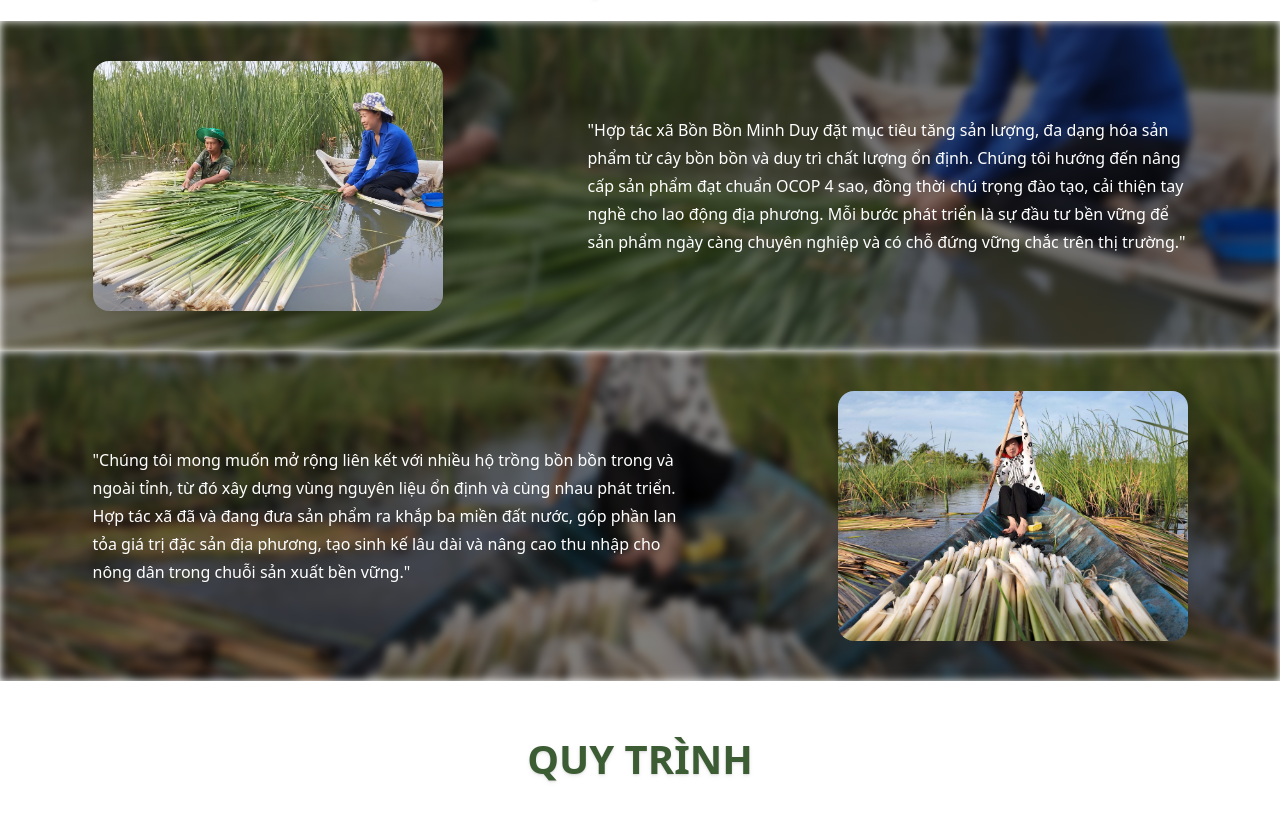
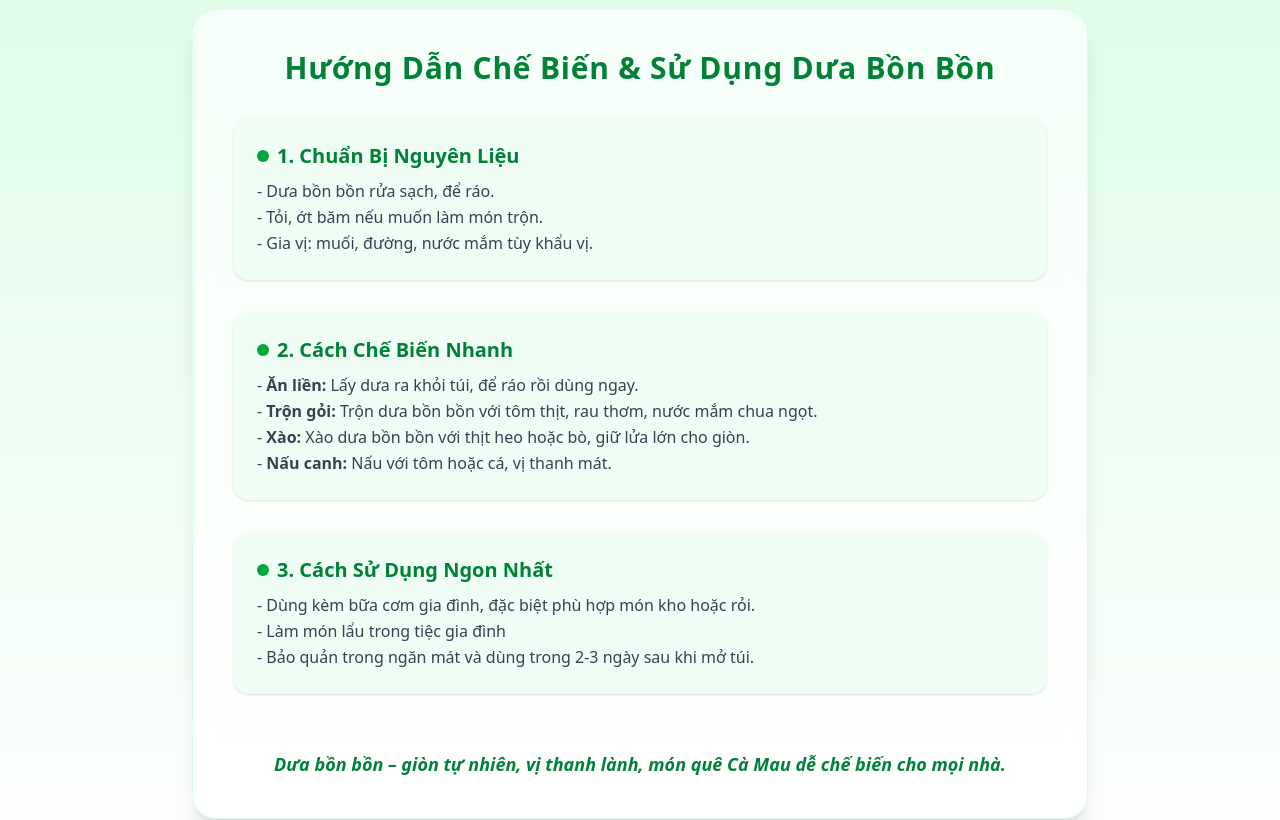
Before and after one commit to MinhWorker/bb-minh-duy, a Next.js app: page / in a window 1280 px wide. Shown: the part 1791-2611 px from the top of the page. Built offline with nearby package versions, Linux system fonts and the light colour scheme; no server answers; the database is empty; a web font is replaced by a local one.

Commit message:
New Cook Guide Section

```diff
--- /dev/null
+++ b/components/CookGuideSection.tsx
@@ -0,0 +1,66 @@
+import React from 'react';
+
+const CookGuideSection = () => {
+    return (
+        <section className="w-full py-16 px-4 bg-gradient-to-b from-green-100 to-white">
+            <div className="max-w-4xl mx-auto rounded-3xl p-10 shadow-xl bg-white/70 backdrop-blur-md border border-green-100">
+
+                <h2 className="text-3xl font-extrabold text-green-700 mb-8 text-center tracking-wide">
+                    Hướng Dẫn Chế Biến & Sử Dụng Dưa Bồn Bồn
+                </h2>
+
+                <div className="space-y-8 text-gray-700 leading-relaxed">
+
+                    {/* Block 1 */}
+                    <div className="p-6 rounded-2xl bg-green-50 hover:bg-green-100 transition-all duration-300 shadow-sm">
+                        <h3 className="font-bold text-xl text-green-700 mb-2 flex items-center gap-2">
+                            <span className="w-3 h-3 bg-green-600 rounded-full"></span>
+                            1. Chuẩn Bị Nguyên Liệu
+                        </h3>
+                        <p>
+                            - Dưa bồn bồn rửa sạch, để ráo.<br />
+                            - Tỏi, ớt băm nếu muốn làm món trộn.<br />
+                            - Gia vị: muối, đường, nước mắm tùy khẩu vị.
+                        </p>
+                    </div>
+
+                    {/* Block 2 */}
+                    <div className="p-6 rounded-2xl bg-green-50 hover:bg-green-100 transition-all duration-300 shadow-sm">
+                        <h3 className="font-bold text-xl text-green-700 mb-2 flex items-center gap-2">
+                            <span className="w-3 h-3 bg-green-600 rounded-full"></span>
+                            2. Cách Chế Biến Nhanh
+                        </h3>
+                        <p>
+                            - <b>Ăn liền:</b> Lấy dưa ra khỏi túi, để ráo rồi dùng ngay.<br />
+                            - <b>Trộn gỏi:</b> Trộn dưa bồn bồn với tôm thịt, rau thơm, nước mắm chua ngọt.<br />
+                            - <b>Xào:</b> Xào dưa bồn bồn với thịt heo hoặc bò, giữ lửa lớn cho giòn.<br />
+                            - <b>Nấu canh:</b> Nấu với tôm hoặc cá, vị thanh mát.
+                        </p>
+                    </div>
+
+                    {/* Block 3 */}
+                    <div className="p-6 rounded-2xl bg-green-50 hover:bg-green-100 transition-all duration-300 shadow-sm">
+                        <h3 className="font-bold text-xl text-green-700 mb-2 flex items-center gap-2">
+                            <span className="w-3 h-3 bg-green-600 rounded-full"></span>
+                            3. Cách Sử Dụng Ngon Nhất
+                        </h3>
+                        <p>
+                            - Dùng kèm bữa cơm gia đình, đặc biệt phù hợp món kho hoặc rỏi.<br />
+                            - Làm món lẩu trong tiệc gia đình<br />
+                            - Bảo quản trong ngăn mát và dùng trong 2-3 ngày sau khi mở túi.
+                        </p>
+                    </div>
+
+                    {/* Footer note */}
+                    <div className="pt-6 text-center">
+                        <p className="italic text-green-700 font-semibold text-lg">
+                            Dưa bồn bồn – giòn tự nhiên, vị thanh lành, món quê Cà Mau dễ chế biến cho mọi nhà.
+                        </p>
+                    </div>
+                </div>
+            </div>
+        </section>
+    );
+};
+
+export default CookGuideSection;
--- a/components/ProductsSection.tsx
+++ b/components/ProductsSection.tsx
@@ -187,10 +187,13 @@ const ProductsSection = () => {
 
                           <div className="text-lg mb-4">Phân loại: <span className="text-nowrap text-sm text-white bg-primary shadow-lg rounded-md py-2 px-3">{product.categories.name}</span></div>
 
-                          <div className="text-lg">
-                            Mô tả:
-                            <p className="text-sm">{product.description}</p>
-                          </div>
+                            <div className="text-lg">
+                                Mô tả:
+                                <div
+                                    className="text-sm"
+                                    dangerouslySetInnerHTML={{ __html: product.description }}
+                                />
+                            </div>
                         </div>
 
 
--- a/src/app/page.tsx
+++ b/src/app/page.tsx
@@ -5,6 +5,7 @@ import Header from "../../components/Header";
 import MobileSidebar from "../../components/MobileSidebar";
 import ProceduresSection from "../../components/ProceduresSection";
 import ProductsSection from "../../components/ProductsSection";
+import CookGuideSection from "../../components/CookGuideSection";
 
 export default function Home() {
 
@@ -18,6 +19,8 @@ export default function Home() {
 
       <ProductsSection />
 
+      <CookGuideSection />
+
       <GoalsSection />
 
       <ProceduresSection />
```
